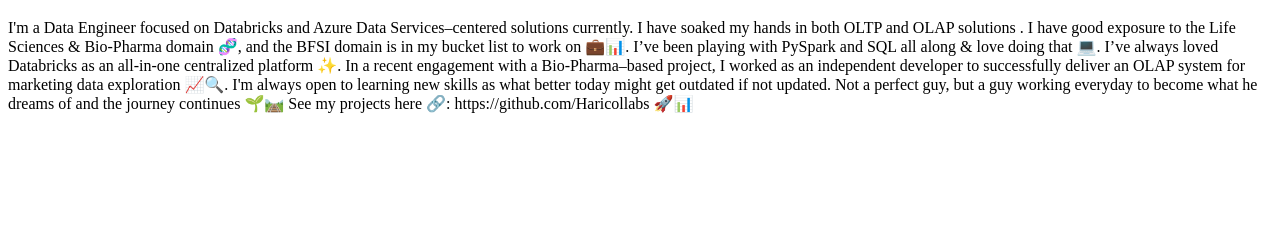
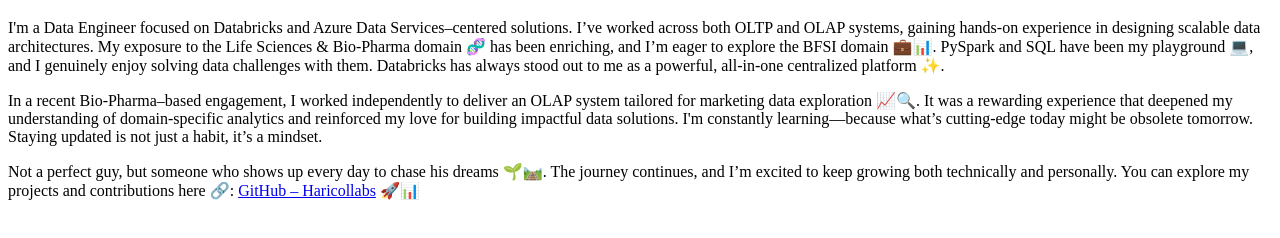
Before and after one commit to Haricollabs/Haricollabs.github.io, a plain HTML site: page index.html in a window 1280 px wide. Shown: the part 62-300 px from the top of the page. Drawn offline with Linux system fonts and the light colour scheme.

Commit message:
Update index.html

```diff
--- a/index.html
+++ b/index.html
@@ -5,15 +5,10 @@
 </head>
 <body>
   <h1>Hi There 👋🏼</h1>
-  <p>
-I'm a Data Engineer focused on Databricks and Azure Data Services–centered solutions currently. I have soaked my hands in both OLTP and OLAP solutions . I have good exposure to the Life Sciences & Bio-Pharma domain 🧬, and the BFSI domain is in my bucket list to work on 💼📊.
+  <p>I'm a Data Engineer focused on Databricks and Azure Data Services–centered solutions. I’ve worked across both OLTP and OLAP systems, gaining hands-on experience in designing scalable data architectures. My exposure to the Life Sciences & Bio-Pharma domain 🧬 has been enriching, and I’m eager to explore the BFSI domain 💼📊. PySpark and SQL have been my playground 💻, and I genuinely enjoy solving data challenges with them. Databricks has always stood out to me as a powerful, all-in-one centralized platform ✨.</p>
 
-I’ve been playing with PySpark and SQL all along & love doing that 💻. I’ve always loved Databricks as an all-in-one centralized platform ✨.
+<p>In a recent Bio-Pharma–based engagement, I worked independently to deliver an OLAP system tailored for marketing data exploration 📈🔍. It was a rewarding experience that deepened my understanding of domain-specific analytics and reinforced my love for building impactful data solutions. I'm constantly learning—because what’s cutting-edge today might be obsolete tomorrow. Staying updated is not just a habit, it’s a mindset.</p>
 
-In a recent engagement with a Bio-Pharma–based project, I worked as an independent developer to successfully deliver an OLAP system for marketing data exploration 📈🔍.
-
-I'm always open to learning new skills as what better today might get outdated if not updated. Not a perfect guy, but a guy working everyday to become what he dreams of and the journey continues 🌱🛤️
-
-See my projects here 🔗: https://github.com/Haricollabs 🚀📊</p>
+<p>Not a perfect guy, but someone who shows up every day to chase his dreams 🌱🛤️. The journey continues, and I’m excited to keep growing both technically and personally. You can explore my projects and contributions here 🔗: <a href="https://github.com/Haricollabs" target="_blank">GitHub – Haricollabs</a> 🚀📊</p>
 </body>
 </html>
```
